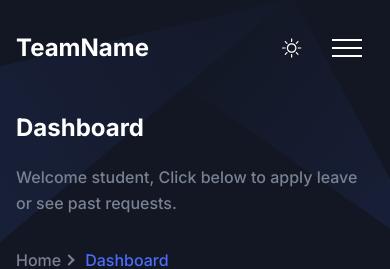
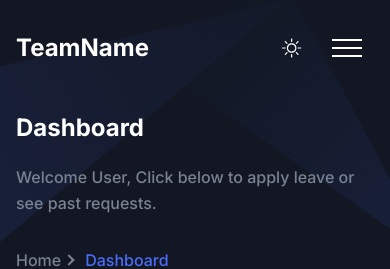
Before and after one commit to hemanth-sunkireddy/leave-portal, a Next.js app: page /dashboard in a window 390 px wide. Shown: the top 269 px of the page. Built offline with nearby package versions, Linux system fonts and the light colour scheme.

Commit message:
updated theme check for mobiles

```diff
--- a/app/dashboard/page.tsx
+++ b/app/dashboard/page.tsx
@@ -1,6 +1,7 @@
 import SingleFeature from "@/components/Dashboard/singleFeature";
 import featureData from "@/components/Dashboard/studentFeatures";
 import Breadcrumb from "@/components/Common/Breadcrumb";
+import { userpin } from "@/components/SignIn";
 
 import { Metadata } from "next";
 
@@ -15,7 +16,7 @@ const Dashboard = () => {
     <>
       <Breadcrumb
         pageName="Dashboard"
-        description="Welcome student, Click below to apply leave or see past requests."
+        description="Welcome User, Click below to apply leave or see past requests."
       />
 
       <section className="pb-[120px] pt-[120px]">
--- a/components/SignIn/index.tsx
+++ b/components/SignIn/index.tsx
@@ -1,6 +1,7 @@
 "use client";
 import React, { useState } from 'react';
 import Link from 'next/link';
+let userpin = "";
 
 const SignInForm = () => {
     const [pin, setPin] = useState('');
@@ -57,6 +58,7 @@ const SignInForm = () => {
                     setErrorText("User Does Not Exist, Please Sign Up");
                 }
                 else if (response.status === 200) {
+                    userpin = pin;
                     setErrorText("User Found, Redirecting to Dashboard...");
                     setTimeout(() => {
                         setIsLoading(false);
@@ -214,4 +216,5 @@ const SignInForm = () => {
         </section>
     );
 };
+export { userpin };
 export default SignInForm;
--- a/components/Signup/index.tsx
+++ b/components/Signup/index.tsx
@@ -1,8 +1,6 @@
 "use client";
 import React, { useState } from 'react';
 import Link from 'next/link';
-
-let userpin = "";
 
 const SignupForm = () => {
   const [selectedUserType, setSelectedUserType] = useState('');
@@ -72,11 +70,10 @@ const SignupForm = () => {
           setErrorText("User Already Exists, Please Login");
         }
         else if (response.status === 200) {
-          userpin = pin;
-          setErrorText("Registration Success, Redirecting to Dashboard...");
+          setErrorText("Registration Success, Redirecting to Sign In page...");
           setTimeout(() => {
             setIsLoading(false);
-            location.href = '/dashboard';
+            location.href = '/signin';
           }, 1000);
         }
         else {
@@ -274,5 +271,4 @@ const SignupForm = () => {
     </section>
   );
 };
-export { userpin };
 export default SignupForm;
```
